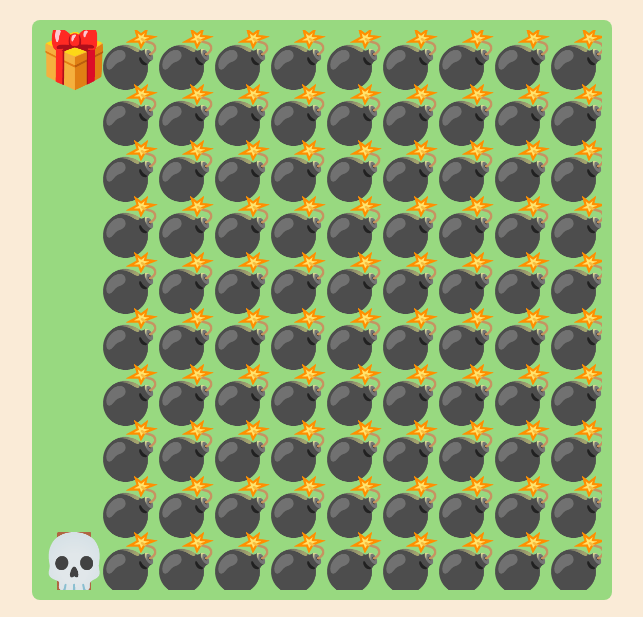
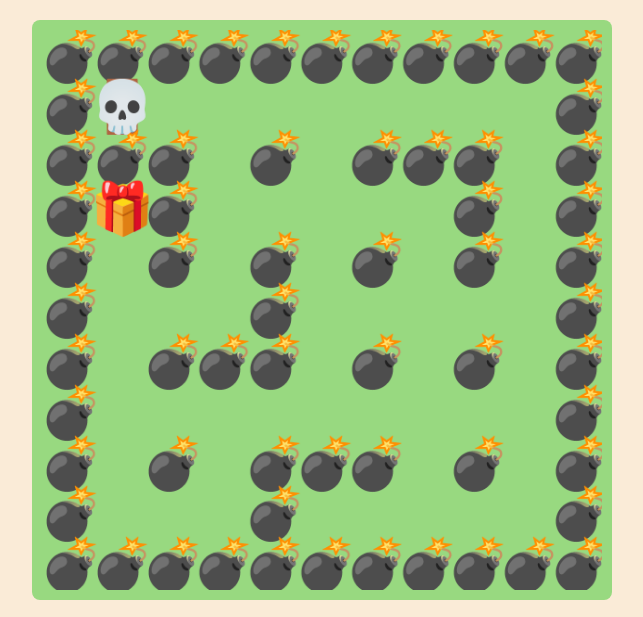
Before and after one commit to gino-llano/taller-javascript-videojuegos, a plain HTML site: page index.html in a window 1280 px wide. Shown: the top 617 px of the page, without its empty margins (318-961 px from the left). Drawn offline with Linux system fonts and the light colour scheme; grey boxes are pictures that could not be loaded.

Commit message:
Se crean los mapas de forma aleatoria con un algoritmo

```diff
--- a/game.js
+++ b/game.js
@@ -25,13 +25,15 @@ function setMessage(element, message)
 }
 function setInitialValues()
 {
+    if (restartBtn.innerHTML == 'Reiniciar')
+        createMaps();
     playerPosition.x = undefined;
     lives = 3;
     level = 0;
     timeStart = Date.now();
     spanTime.innerHTML = timeGame;
     drawLives();
-    setMapRowCols();
+    mapRowCols = maps[level];
     drawMap();
     setMessage(newRecordMessage, '');
     setMessage(endGameMessage, '');
@@ -63,23 +65,17 @@ function endGame(message)
 }
 function pauseGame()
 {
-    const e = document.createElement('span');
     if (gameState == 'PLAY')
     {
         timePause = Date.now();
         gameState = 'PAUSE';
-        e.setAttribute('style', 'background-image: url("https://cdn-icons-png.flaticon.com/512/5725/5725942.png");');
-        btnPause.innerHTML = '';
-        btnPause.append(e);
+        btnPause.classList.add('paused');
     }
     else if (gameState == 'PAUSE')
     {
         timeStart += (Date.now() - timePause);
         gameState = 'PLAY';
-        const e = document.createElement('span');
-        e.setAttribute('style', 'background-image: url("https://cdn-icons-png.flaticon.com/512/1214/1214679.png");');
-        btnPause.innerHTML = '';
-        btnPause.append(e);
+        btnPause.classList.remove('paused');
     }
 }
 function setCanvasSize()
@@ -90,7 +86,7 @@ function setCanvasSize()
         canvasSize = window.innerWidth * 0.70;
     canvas.setAttribute('width', canvasSize);
     canvas.setAttribute('height', canvasSize);
-    elementsSize = canvasSize / 10;
+    elementsSize = canvasSize / mapSize;
     game.font = elementsSize + 'px sans-serif';
     game.textAlign = 'end';
 }
@@ -109,7 +105,7 @@ function drawTime()
     if (gameState == 'PLAY')
     {
         timeLeft = Number((timeGame- Number(((Date.now() - timeStart) / 1000).toFixed(1))).toFixed(1));
-        if (timeLeft <= 0)  endGame('😵PERDISTE😵');
+        if (timeLeft <= 0)  endGame('😵SE ACABÓ EL TIEMPO😵');
         spanTime.innerHTML = timeLeft;
     }
 }
@@ -118,34 +114,28 @@ function drawRecordTime()
     if (localStorage.getItem('recordTime') < timeLeft)
     {
         localStorage.setItem('recordTime', timeLeft);
-        setMessage(newRecordMessage, '✨NUEVO RECORD✨');
+        setMessage(newRecordMessage, '✨NUEVO RÉCORD✨');
     }
     spanRecordTime.innerHTML = localStorage.getItem('recordTime');
 }
 function drawMap()
 {
     game.clearRect(0, 0, canvasSize, canvasSize);
-    mapRowCols.forEach((row, rowIndex) => {
-        row.forEach((col, colIndex) => {
-            drawEmoji(colIndex, rowIndex, emojis[col]);
-            if (playerPosition.x == undefined && emojis[col] == '🚪')
+    for (let y=0; y<mapSize; y++)
+        for (let x=0; x<mapSize; x++)
+        {
+            const key = mapRowCols[index(x, y)];
+            drawEmoji(x, y, emojis[key]);
+            if (playerPosition.x == undefined && key == 'O')
             {
-                playerPosition.x = colIndex;
-                playerPosition.y = rowIndex;
+                playerPosition.x = x;
+                playerPosition.y = y;
             }
-        })
-    });
+        }
     drawEmoji(playerPosition.x, playerPosition.y, emojis['PLAYER']);
-    const emoji = emojis[mapRowCols[playerPosition.y][playerPosition.x]];
-    if (gameState == 'END' && emoji == '💣')
+    const key = mapRowCols[index(playerPosition.x, playerPosition.y)];
+    if (gameState == 'END' && key == 'X')
         drawEmoji(playerPosition.x, playerPosition.y, emojis['BOMB_COLLISION']);
-}
-function setMapRowCols()
-{
-    // trim elimina los espacios en blanco al inicio y final de la cadena
-    // split separa la cadena por el caracter que se pasa como argumento en un arreglo de cadenas
-    const mapRows = maps[level].trim().split('\n');
-    mapRowCols = mapRows.map(row => row.trim().split(''));
 }
 
 const btnUp = document.querySelector('#up');
@@ -162,32 +152,28 @@ btnPause.addEventListener('click', pauseGame);
 
 window.addEventListener('keydown', updateGameByKeys);
 
-function positionIsInMap(x, y)
-{
-    return 0 <= x && x < 10 && 0 <= y && y < 10;
-}
 function movePlayer(incX, incY)
 {
-    if (gameState == 'PLAY' && positionIsInMap(playerPosition.x + incX, playerPosition.y + incY))
+    if (gameState == 'PLAY')
     {
         playerPosition.x += incX;
         playerPosition.y += incY;
-        const emoji = emojis[mapRowCols[playerPosition.y][playerPosition.x]];
-        if (emoji == '💣')
+        const key = mapRowCols[index(playerPosition.x, playerPosition.y)];
+        if (key == 'X')
         {
             lives--;
-            if (lives == 0) endGame('😵PERDISTE😵');
+            if (lives == 0) endGame('😵TE QUEDASTE SIN VIDAS😵');
             else playerPosition.x = undefined;
             drawLives();
         }
-        else if (emoji == '🎁')
+        else if (key == 'I')
         {
             if (level == maps.length - 1)
                 endGame('😎GANASTE😎');
             else
             {
                 level++;
-                setMapRowCols();
+                mapRowCols = maps[level];
             }
         }
         drawMap();
--- a/index.html
+++ b/index.html
@@ -15,7 +15,7 @@
             <button id="left"><span></span></button>
             <button id="right"><span></span></button>
             <button id="down"><span></span></button>
-            <button id="pause"><span></span></button>
+            <button id="pause" class=""><span></span></button>
         </div>
         <div class="messages">
             <p>Vidas: <span id="lives"></span></p>
--- a/maps.js
+++ b/maps.js
@@ -9,41 +9,157 @@ const emojis = {
     WIN: "🏆",
     HEART: '❤️'
   };
-  const timeGame = 20;
+  const timeGame = 100;
+  const mapSize = 11;
+  const cellsSize = (mapSize - 1)/2;
+  const levels = 10;
+
   const maps = [];
-  maps.push(`
-    IXXXXXXXXX
-    -XXXXXXXXX
-    -XXXXXXXXX
-    -XXXXXXXXX
-    -XXXXXXXXX
-    -XXXXXXXXX
-    -XXXXXXXXX
-    -XXXXXXXXX
-    -XXXXXXXXX
-    OXXXXXXXXX
-    `);
-  maps.push(`
-    O--XXXXXXX
-    X--XXXXXXX
-    XX----XXXX
-    X--XX-XXXX
-    X-XXX--XXX
-    X-XXXX-XXX
-    XX--XX--XX
-    XX--XXX-XX
-    XXXX---IXX
-    XXXXXXXXXX
-    `);
-  maps.push(`
-    I-----XXXX
-    XXXXX-XXXX
-    XX----XXXX
-    XX-XXXXXXX
-    XX-----XXX
-    XXXXXX-XXX
-    XX-----XXX
-    XX-XXXXXXX
-    XX-----OXX
-    XXXXXXXXXX
-  `);
+  const directions = {'top': 0, 'right': 1, 'down': 2, 'left': 3};
+  const xDir = [0, 1, 0, -1];
+  const yDir = [-1, 0, 1, 0];
+
+  let cells;
+
+  function positionIsInMap(x, y)
+  {
+      return 0 <= x && x < mapSize && 0 <= y && y < mapSize;
+  }
+  function index(x, y)
+  {
+    if (!positionIsInMap(x, y)) return -1;
+    return x + y * mapSize;
+  }
+  function randomIndex(length)
+  {
+    return Math.floor(Math.random() * length);
+  }
+  function setMap(start)
+  {
+    const map = Array(mapSize * mapSize).fill('-');
+
+    // bordes del mapa
+    for (let x=0; x<mapSize; x++)
+    {
+      map[index(x, 0)] = 'X';
+      map[index(x, mapSize-1)] = 'X';
+    }
+    for (let y=0; y<mapSize; y++)
+    {
+      map[index(0, y)] = 'X';
+      map[index(mapSize-1, y)] = 'X';
+    }
+    // esquinas de las celdas
+    for (let y=2; y<mapSize; y+=2)
+      for (let x=2; x<mapSize; x+=2)
+        map[index(x, y)] = 'X';
+
+    // creacion del laberinto
+    cells = [];
+    for (let y=1; y<mapSize; y+=2)
+      for (let x=1; x<mapSize; x+=2)
+        cells.push(new Cell(x, y));
+    let end = createMaze(start);
+
+    for (let i=0; i<cells.length; i++)
+    {
+      // agrega el inicio y final del nivel
+      if (cells[i].start)
+        map[index(cells[i].x, cells[i].y)] = 'O';
+      else if (cells[i].end)
+        map[index(cells[i].x, cells[i].y)] = 'I';
+      // agrega bombas adicionales de forma aleatoria
+      for (let j=0; j<4; j++)
+        if (cells[i].walls[j])
+            map[cells[i].indexTranslated(cells[i].x, cells[i].y, 1, j)] = 'X';
+    }
+    maps.push(map);
+    return end;
+  }
+
+  function createMaze(start)
+  {
+    let stack = [];
+    let current = cells[start];
+    current.visited = true;
+    current.start = true;
+    let counter = 1;
+    let end;
+    while (true)
+    {
+      let next = current.checkNeighbors();
+      if (next)
+      {
+        next.visited = true;
+        stack.push(current);
+        removeWalls(current, next);
+        current = next;
+        counter++;
+        if (counter == cells.length)
+        {
+          end = current.indexTransformed(current.x, current.y);
+          current.end = true;
+        }
+      }
+      else if (stack.length > 0)
+        current = stack.pop();
+      else  break;
+    }
+    return end;
+  }
+  function removeWalls(current, next)
+  {
+    if ((current.x - next.x) == 2)
+      current.walls[directions['left']] = next.walls[directions['right']] = false;
+    else
+      current.walls[directions['right']] = next.walls[directions['left']] = false;
+    if ((current.y - next.y) == 2)
+      current.walls[directions['top']] = next.walls[directions['down']] = false;
+    else
+      current.walls[directions['down']] = next.walls[directions['top']] = false;
+  }
+
+  function Cell(x, y)
+  {
+    this.x = x;
+    this.y = y;
+    this.walls = [true, true, true, true];
+    this.visited = false;
+    this.start = false;
+    this.end = false;
+
+    this.indexTransformed = function(x, y)
+    {
+      if (!positionIsInMap(x, y)) return -1;
+      return Math.floor(x/2) + Math.floor(y/2) * (mapSize-1)/2;
+    }
+    this.indexTranslated = function(x, y, length, dir)
+    {
+      x += xDir[dir] * length;
+      y += yDir[dir] * length;
+      if (length == 2)  return this.indexTransformed(x, y);
+      return index(x, y);
+    }
+    this.checkNeighbors = function()
+    {
+      var neighbors = [];
+      for (let i=0; i<4; i++)
+      {
+        let cell = cells[this.indexTranslated(x, y, 2, i)];
+        if (cell != undefined && !cell.visited)
+          neighbors.push(cell);
+      }
+      if (neighbors.length > 0)
+        return neighbors[randomIndex(neighbors.length)];
+      return undefined;
+    }
+  }
+
+  window.addEventListener('load', createMaps);
+
+  function createMaps()
+  {
+    let j = 0;
+    for (let i=0; i<levels; i++)
+      j = setMap(j);
+  }
--- a/styles.css
+++ b/styles.css
@@ -94,6 +94,10 @@ canvas
 {
     background-image: url('https://cdn-icons-png.flaticon.com/512/1214/1214679.png');
 }
+#pause.paused span
+{
+    background-image: url('https://cdn-icons-png.flaticon.com/512/5725/5725942.png');
+}
 .messages
 {
     display: flex;
```
